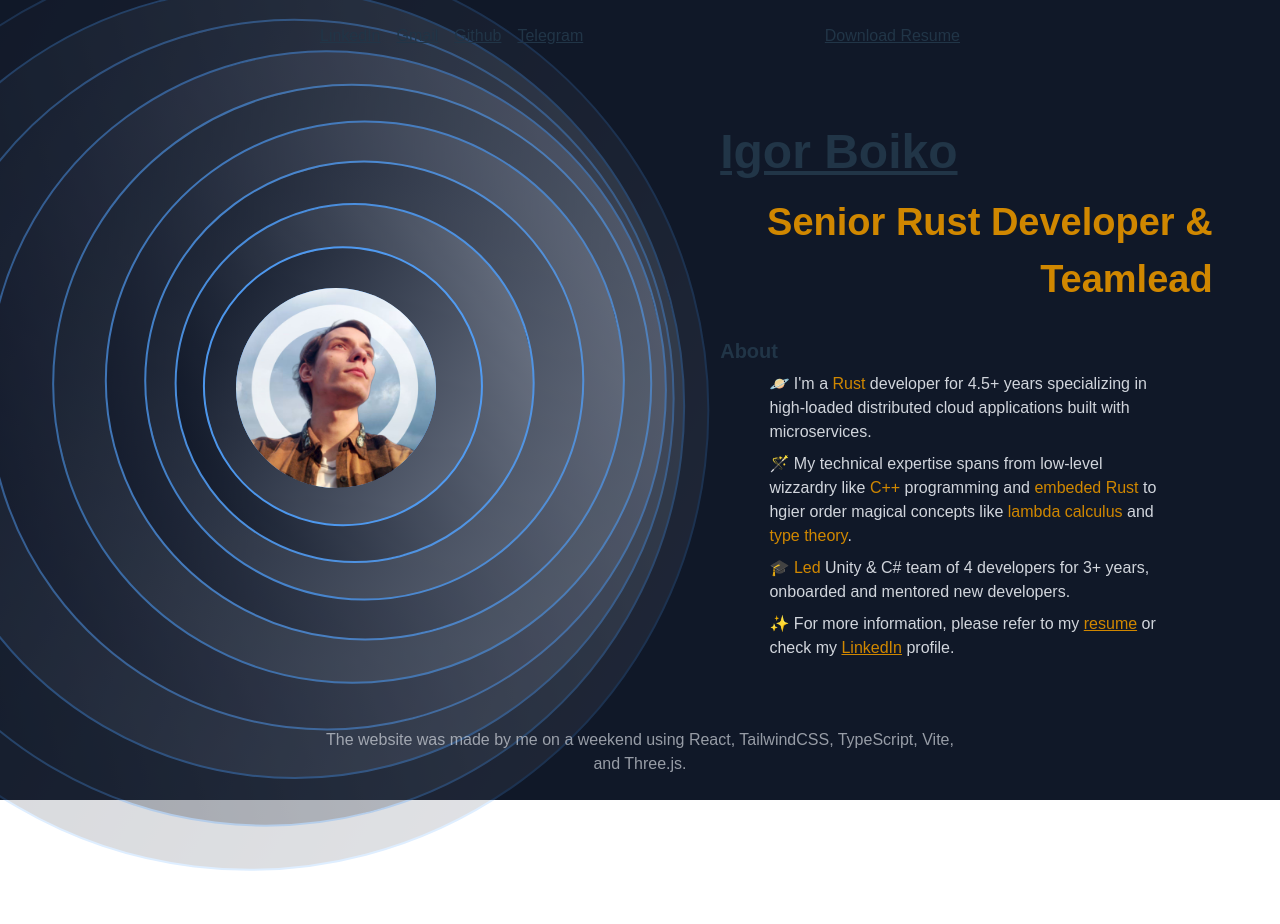
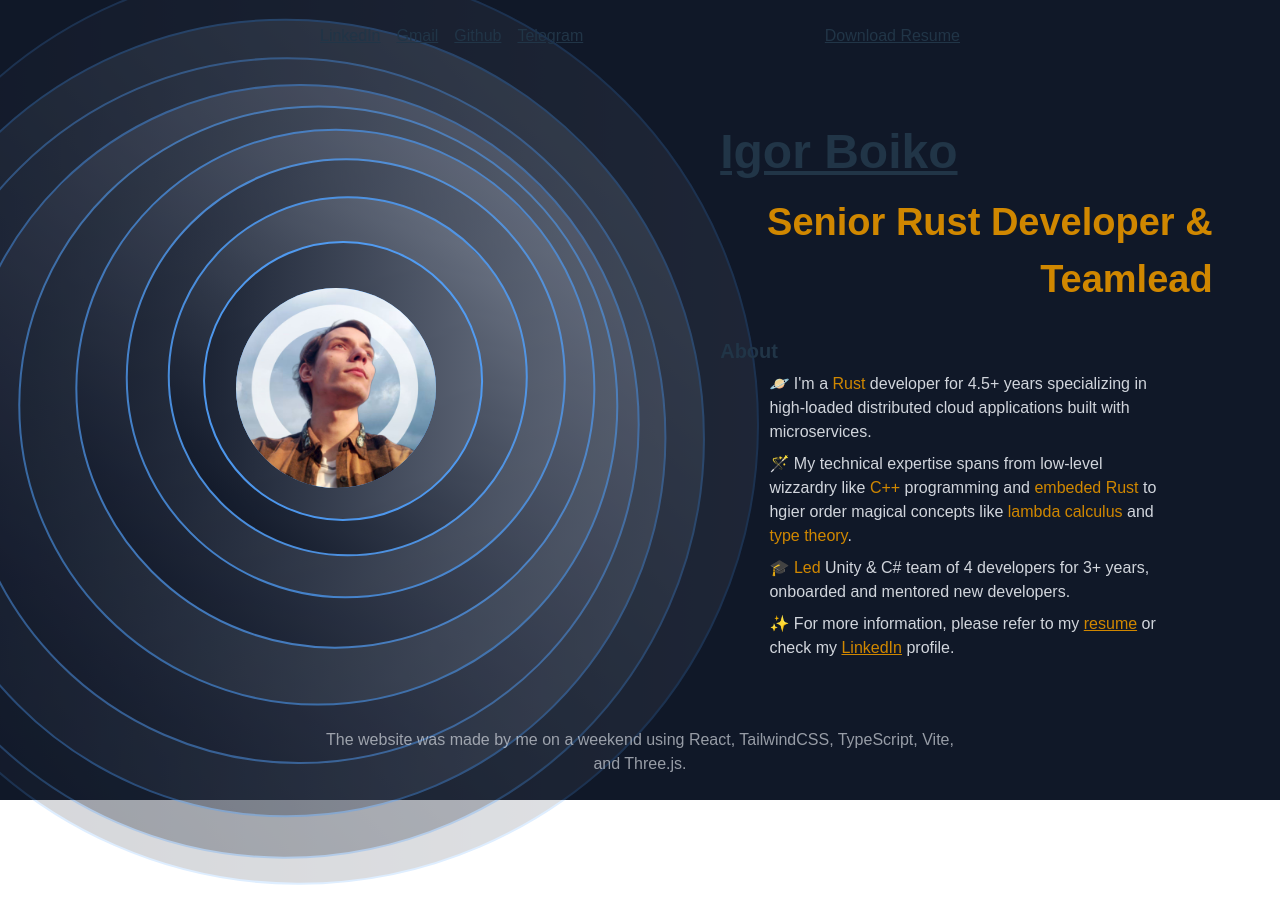
Before and after one commit to Igor-4242/igorrust.website, a React (Vite) app: page / in a window 1280 px wide. Shown: the top 924 px of the page. Built offline with nearby package versions, Linux system fonts and the light colour scheme.

Commit message:
optimized with hooks but time is different in different browsers

```diff
--- a/src/circles.tsx
+++ b/src/circles.tsx
@@ -1,5 +1,6 @@
 import * as math from './math';
 import * as hooks from './hooks';
+import * as react from 'react';
 import './styles.css';
 
 interface CircleConfig {
@@ -8,20 +9,53 @@ interface CircleConfig {
     radiusMax: number;
 }
 
+const initial_sin_offset = Math.random() * 360;
+const initial_rotation = Math.random() * 360;
+
+function uses_position_y_sin(amount: number) {
+    const frame = hooks.use_tick_frame();
+    return react.useMemo(() => {
+        return Array.from({ length: amount }).map((_, index) => {
+            const amplitude = math.map_range(0, amount, index, 0.0, 100.0);
+            const offset = math.map_range(0, amount, index, 0.0, 5.0) + initial_sin_offset;
+            const speed = 0.01;
+            const y = amplitude * Math.sin((frame * speed) + offset);
+            return y;
+        });
+    }, [amount, frame]);
+}
+
 export function Circles({
     amount = 10,
     radiusBase = 200,
     radiusMax = 1000
 }: CircleConfig) {
+    const rotation = hooks.use_linear_rotation(0.1, initial_rotation);
+    const y_positions = uses_position_y_sin(amount);
 
-    const initial_sin_offset = Math.random() * 360;
-    const initial_rotation = Math.random() * 360;
-
-    const rotation = hooks.use_animation_linear({
-        amplitude: 1,
-        speed: 0.5,
-        offset: initial_rotation
-    });
+    const circles = react.useMemo(() => {
+        return Array.from({ length: amount }).map((_, i) => {
+            const radius = math.map_range(0, amount, i, radiusBase, radiusMax);
+            return (
+                <div
+                    key={i}
+                    className={`
+                        ${i % 2 === 0 ? "bg-black" : "bg-gray-500"}
+                        rounded-full absolute
+                        ${i % 2 === 0 ? "bg-gradient-to-b" : "bg-gradient-to-bl"} from-gray-900 to-gray-500
+                        border-2 border-blue-400 border-offset-2
+                    `}
+                    style={{
+                        width: `${radius}px`,
+                        height: `${radius}px`,
+                        zIndex: -i,
+                        transform: `translateY(${y_positions[i]}px)`,
+                        opacity: math.map_range(0, amount, i, 1.0, 0.1),
+                    }}
+                />
+            );
+        });
+    }, [amount, radiusBase, radiusMax, y_positions]);
 
 
     return (
@@ -30,9 +64,8 @@ export function Circles({
         >
 
             <img
-                rel="preload"
+                // rel="preload"
                 src={`./igor_avatar.jpg`}
-                key={9999999}
                 className={`rounded-full absolute`}
                 style={{
                     minWidth: `${radiusBase}px`,
@@ -45,49 +78,13 @@ export function Circles({
                 }}
             />
 
-            {/*
-                There is two hooks: "rotation" and "y_position".
-                It lags only when:
-                1. There is child component transformed by hook in a parent component thats also transformed by hook.
-                2. When a component transformed by two hooks at the same time.
-
-                WTF do I do? (without rewriting hooks to GPU accelerated css styles cz i might want to use GSAP or some similar animation library in near future)
-            */}
-
             <div
                 className={`flex relative justify-center items-center`}
                 style={{
                     transform: `rotate(${rotation}deg)`
                 }}>
 
-                {
-                    Array.from({ length: amount }).map((_, i) => {
-                        const radius = math.map_range(0, amount, i, radiusBase, radiusMax);
-
-                        const y_position = hooks.use_animation_sin({
-                            amplitude: math.map_range(0, amount, i, 0.0, 100.0),
-                            speed: 0.0001,
-                            offset: math.map_range(0, amount, i, 0.0, 5.0) + initial_sin_offset
-                        });
-
-                        return <div
-                            key={i}
-                            className={`
-                                ${i % 2 === 0 ? "bg-black" : "bg-gray-500"}
-                                rounded-full absolute
-                                ${i % 2 === 0 ? "bg-gradient-to-b" : "bg-gradient-to-bl"} from-gray-900 to-gray-500
-                                border-2 border-blue-400 border-offset-2
-                                `}
-                            style={{
-                                width: `${radius}px`,
-                                height: `${radius}px`,
-                                zIndex: -i,
-                                transform: `translateY(${y_position}px)`,
-                                opacity: math.map_range(0, amount, i, 1.0, 0.1),
-                            }}
-                        />
-                    })
-                }
+                {circles}
 
             </div>
 
--- a/src/hooks.ts
+++ b/src/hooks.ts
@@ -1,55 +1,79 @@
 import * as react from 'react';
 
-interface AnimationConfig {
-    amplitude: number;
-    speed: number;
-    offset: number;
+// interface AnimationConfig {
+//     amplitude: number;
+//     speed: number;
+//     offset: number;
+// }
+
+// export function use_animation_sin({
+//     amplitude = 20,
+//     speed = 1.0,
+//     offset = 0
+// }: AnimationConfig): number {
+//     const [value, set_value] = react.useState<number>(0);
+
+//     react.useEffect(() => {
+//         const startTime = Date.now();
+
+//         const animate = (currentTime: number) => {
+//             const elapsed = currentTime - startTime;
+//             const val = amplitude * Math.sin(elapsed * speed + offset);
+//             set_value(val);
+//             requestAnimationFrame(animate);
+//         };
+
+//         requestAnimationFrame(animate);
+//         return () => cancelAnimationFrame(requestAnimationFrame(animate));
+//     }, [/* no deps */]);
+
+//     return value;
+// }
+
+// export function use_animation_linear({
+//     amplitude = 360,
+//     speed = 1.0,
+//     offset = 0.0
+// }: AnimationConfig): number {
+//     const [value, set_value] = react.useState<number>(0);
+
+//     react.useEffect(() => {
+//         const startTime = Date.now();
+
+//         const animate = (currentTime: number) => {
+//             const elapsed = currentTime - startTime;
+//             const val = amplitude * elapsed * speed + offset;
+//             set_value(val);
+//             requestAnimationFrame(animate);
+//         };
+
+//         requestAnimationFrame(animate);
+//         return () => cancelAnimationFrame(requestAnimationFrame(animate));
+//     }, [/* no deps */]);
+
+//     return value;
+// }
+
+
+export function use_tick_frame() {
+    const [, setTick] = react.useState(0);
+    const frame = react.useRef(0);
+
+    react.useEffect(() => {
+        let id: number;
+        const update = () => {
+            frame.current += 1;
+            setTick(frame.current);
+            id = requestAnimationFrame(update);
+        };
+        id = requestAnimationFrame(update);
+        return () => cancelAnimationFrame(id);
+    }, []);
+
+    return frame.current;
 }
 
-export function use_animation_sin({
-    amplitude = 20,
-    speed = 1.0,
-    offset = 0
-}: AnimationConfig): number {
-    const [value, set_value] = react.useState<number>(0);
-
-    react.useEffect(() => {
-        const startTime = Date.now();
-
-        const animate = (currentTime: number) => {
-            const elapsed = currentTime - startTime;
-            const val = amplitude * Math.sin(elapsed * speed + offset);
-            set_value(val);
-            requestAnimationFrame(animate);
-        };
-
-        requestAnimationFrame(animate);
-        return () => cancelAnimationFrame(requestAnimationFrame(animate));
-    }, [/* no deps */]);
-
-    return value;
+export function use_linear_rotation(speed = 0.05, offset = 0) {
+    const frame = use_tick_frame();
+    return offset + frame * speed;
 }
-
-export function use_animation_linear({
-    amplitude = 360,
-    speed = 1.0,
-    offset = 0.0
-}: AnimationConfig): number {
-    const [value, set_value] = react.useState<number>(0);
-
-    react.useEffect(() => {
-        const startTime = Date.now();
-
-        const animate = (currentTime: number) => {
-            const elapsed = currentTime - startTime;
-            const val = amplitude * elapsed * speed + offset;
-            set_value(val);
-            requestAnimationFrame(animate);
-        };
-
-        requestAnimationFrame(animate);
-        return () => cancelAnimationFrame(requestAnimationFrame(animate));
-    }, [/* no deps */]);
-
-    return value;
-}
```
